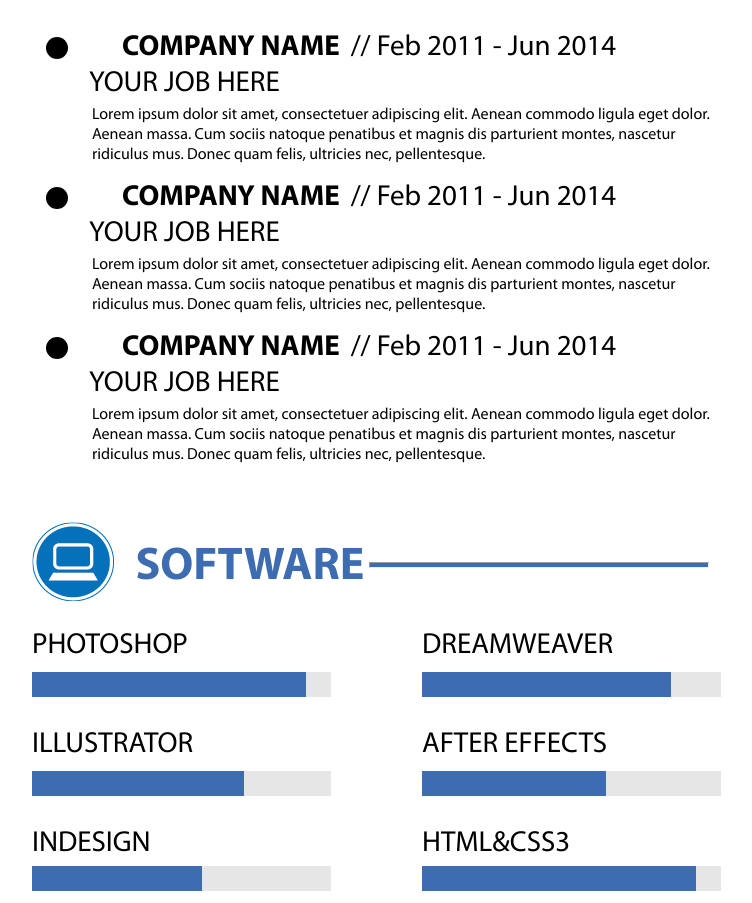
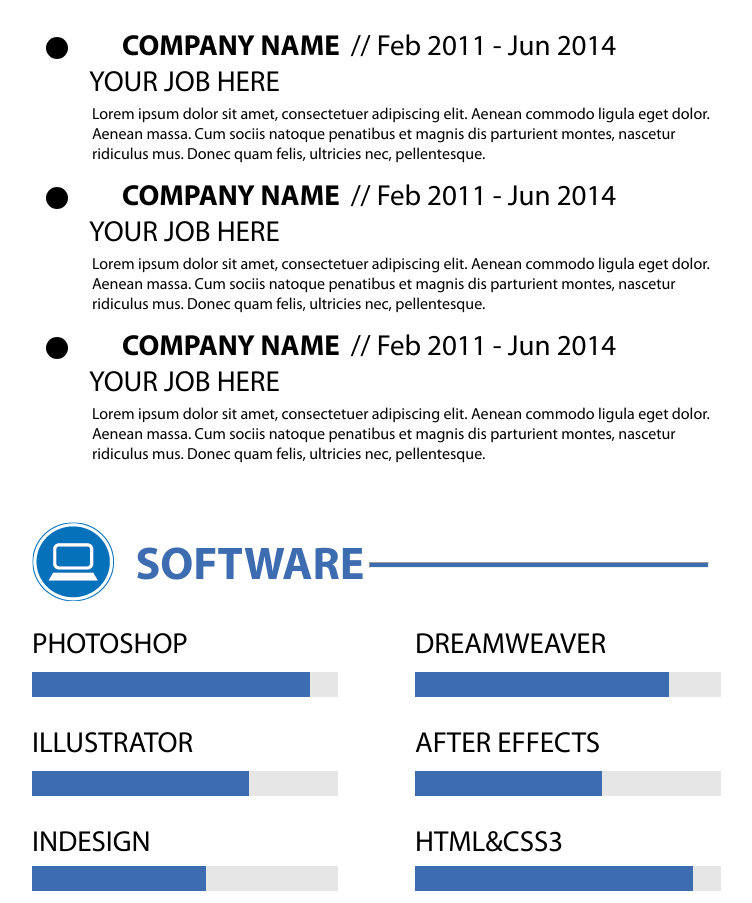
Before and after one commit to Axent13/intern-maket-1, a plain HTML site: page index.html in a window 1280 px wide. Shown: the part 2460-3363 px from the top of the page, without its empty margins (268-1020 px from the left). Drawn offline with Linux system fonts and the light colour scheme.

Commit message:
Issue #3 completed

```diff
--- a/index.html
+++ b/index.html
@@ -204,44 +204,38 @@
                 <div class="flex-container">
                     <div class="software-level">
                         <p class="software-name regular">Photoshop</p>
-                        <div class="full-line">
-                            <div class="knowing-level photoshop-knowing-level"></div><!-- this comment removes the spaces between divs
-                            --><div class="dontknowing-level photoshop-dontknowing-level"></div>
+                        <div class="progress-bar">
+                            <div class="amount-of-progress" style="width: 91%"></div>
                         </div>
                     </div>
                     <div class="software-level">
                         <p class="software-name regular">Dreamweaver</p>
-                        <div class="full-line">
-                            <div class="knowing-level dreamweaver-knowing-level"></div><!-- this comment removes the spaces between divs
-                            --><div class="dontknowing-level dreamweaver-dontknowing-level"></div>
+                        <div class="progress-bar">
+                            <div class="amount-of-progress" style="width: 83%"></div>
                         </div>
                     </div>
                     <div class="software-level">
                         <p class="software-name regular">Illustrator</p>
-                        <div class="full-line">
-                            <div class="knowing-level illustrator-knowing-level"></div><!-- this comment removes the spaces between divs
-                            --><div class="dontknowing-level illustrator-dontknowing-level"></div>
+                        <div class="progress-bar">
+                            <div class="amount-of-progress" style="width: 71%"></div>
                         </div>
                     </div>
                     <div class="software-level">
                         <p class="software-name regular">After Effects</p>
-                        <div class="full-line">
-                            <div class="knowing-level aftereffects-knowing-level"></div><!-- this comment removes the spaces between divs
-                            --><div class="dontknowing-level aftereffects-dontknowing-level"></div>
+                        <div class="progress-bar">
+                            <div class="amount-of-progress" style="width: 61%"></div>
                         </div>
                     </div>
                     <div class="software-level">
                         <p class="software-name regular lesser-margin-top">Indesign</p>
-                        <div class="full-line">
-                            <div class="knowing-level indesign-knowing-level"></div><!-- this comment removes the spaces between divs
-                            --><div class="dontknowing-level indesign-dontknowing-level"></div>
+                        <div class="progress-bar">
+                            <div class="amount-of-progress" style="width: 57%"></div>
                         </div>
                     </div>
                     <div class="software-level">
                         <p class="software-name regular lesser-margin-top">HTML&CSS3</p>
-                        <div class="full-line">
-                            <div class="knowing-level htmlcss-knowing-level"></div><!-- this comment removes the spaces between divs
-                            --><div class="dontknowing-level htmlcss-dontknowing-level"></div>
+                        <div class="progress-bar">
+                            <div class="amount-of-progress" style="width: 91%"></div>
                         </div>
                     </div>
                 </div>
--- a/style.css
+++ b/style.css
@@ -471,15 +471,6 @@
 .software-level {
     margin: 4px 4px 0 0;
 }
-.left-software,
-.right-software {
-    float: left;
-    width: 44%;
-}
-.left-software {
-    margin-right: 72px;
-    margin-left: 7px;
-}
 .software-name {
     font-size: 29px;
     text-transform: uppercase;
@@ -489,89 +480,16 @@
 .software-name.lesser-margin-top {
     margin-bottom: 7px;
 }
-.knowing-level,
-.dontknowing-level {
+.progress-bar,
+.amount-of-progress {
     display: inline-block;
     height: 25px;
     margin-bottom: 0;
 }
-.knowing-level {
+.progress-bar {
+    background-color: #e6e6e6;
+    width: 306px;
+}
+.amount-of-progress {
     background-color: #3d6cb0;
 }
-.dontknowing-level {
-    background-color: #e6e6e6;
-}
-.photoshop-knowing-level {
-    width: 280px;
-}
-.photoshop-dontknowing-level {
-    width: 27px;
-}
-.illustrator-knowing-level {
-    width: 217px;
-}
-.illustrator-dontknowing-level {
-    width: 90px;
-}
-.indesign-knowing-level {
-    width: 174px;
-}
-.indesign-dontknowing-level {
-    width: 133px;
-}
-.dreamweaver-knowing-level {
-    width: 254px;
-}
-.dreamweaver-dontknowing-level {
-    width: 51px;
-}
-.aftereffects-knowing-level {
-    width: 188px;
-}
-.aftereffects-dontknowing-level {
-    width: 117px;
-}
-.htmlcss-knowing-level {
-    width: 278px;
-}
-.htmlcss-dontknowing-level {
-    width: 27px;
-}
-@media only screen and (max-width: 1280px) {
-    .photoshop-knowing-level {
-        width: 274px;
-    }
-    .photoshop-dontknowing-level {
-        width: 25px;
-    }
-    .illustrator-knowing-level {
-        width: 212px;
-    }
-    .illustrator-dontknowing-level {
-        width: 87px;
-    }
-    .indesign-knowing-level {
-        width: 170px;
-    }
-    .indesign-dontknowing-level {
-        width: 129px;
-    }
-    .dreamweaver-knowing-level {
-        width: 249px;
-    }
-    .dreamweaver-dontknowing-level {
-        width: 50px;
-    }
-    .aftereffects-knowing-level {
-        width: 184px;
-    }
-    .aftereffects-dontknowing-level {
-        width: 115px;
-    }
-    .htmlcss-knowing-level {
-        width: 274px;
-    }
-    .htmlcss-dontknowing-level {
-        width: 25px;
-    }
-}
```
